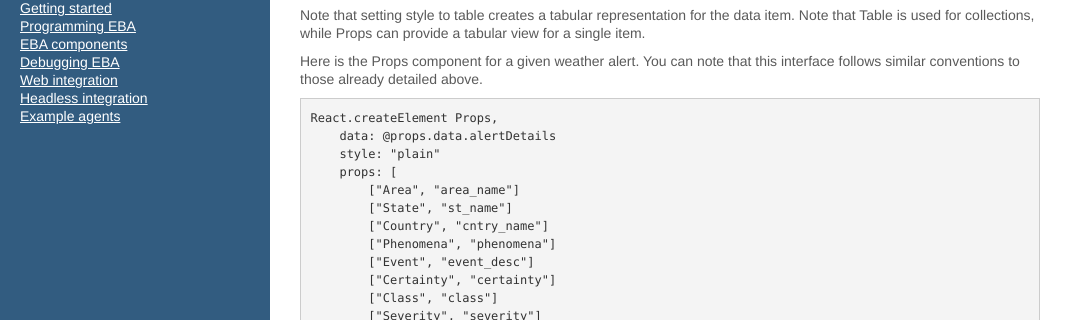
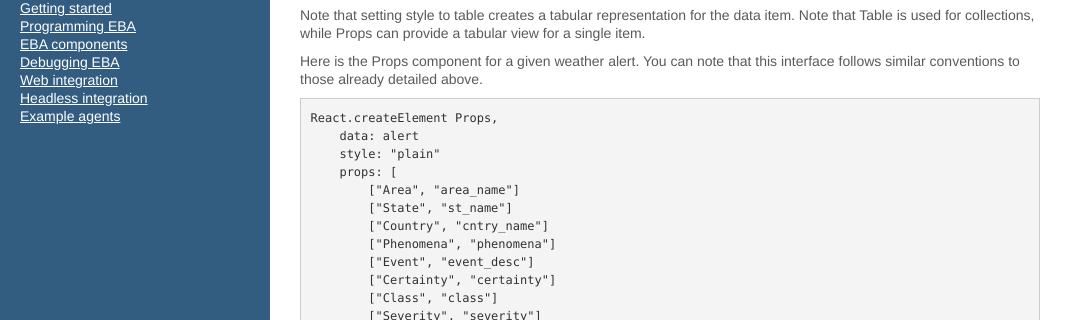
Before and after one commit to ibm-watson-embedded-business-assistant/eba-example-agents, a Jekyll site: the page built from docs/lab/assets/frontend/React_Props.md, in a window 1280 px wide. Shown: the part 257-577 px from the top of the page, without its empty margins (0-1083 px from the left). Built offline with Jekyll 4.4.1, drawn with Linux system fonts in a browser that asks for light colours; our own code applies the rules of GitHub Pages for plain Markdown files; the repository's description, which GitHub fills in, is left out; some of the changed text lies outside the part shown.

Commit message:
Update React_Props.md

````diff
--- a/docs/lab/assets/frontend/React_Props.md
+++ b/docs/lab/assets/frontend/React_Props.md
@@ -13,7 +13,7 @@ Here is the Props component for a given weather alert. You can note that this in
 
 ```
 React.createElement Props,
-    data: @props.data.alertDetails
+    data: alert
     style: "plain"
     props: [
         ["Area", "area_name"]
````
